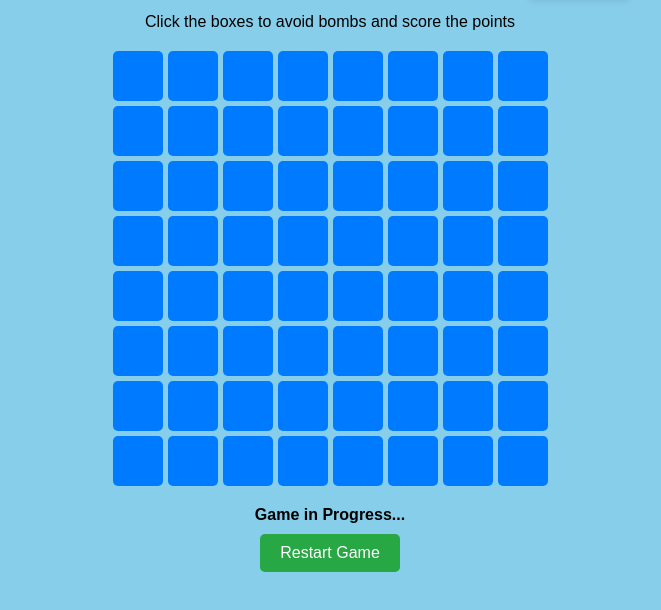
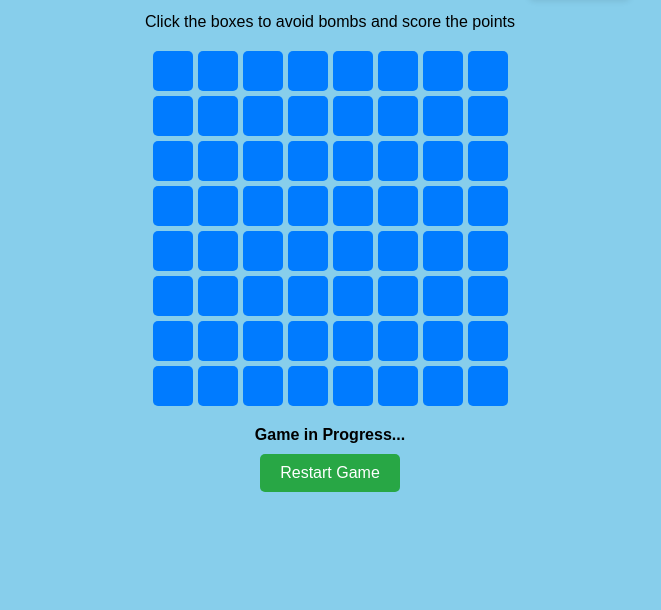
Before and after one commit to Adeel-Hafeez/bomb-game, a plain HTML site: page index.html in a window 1280 px wide. Shown: the part 64-674 px from the top of the page, without its empty margins (310-971 px from the left). Drawn offline with Linux system fonts and the light colour scheme.

Commit message:
Update style.css

```diff
--- a/style.css
+++ b/style.css
@@ -35,15 +35,15 @@ h1 {
 
 #game-board {
     display: grid;
-    grid-template-columns: repeat(8, 50px);
+    grid-template-columns: repeat(8, 40px);
     gap: 5px;
     justify-content: center;
     margin: 20px auto;
 }
 
 .tile {
-    width: 50px;
-    height: 50px;
+    width: 40px;
+    height: 40px;
     background-color: #007bff;
     color: white;
     text-align: center;
```
